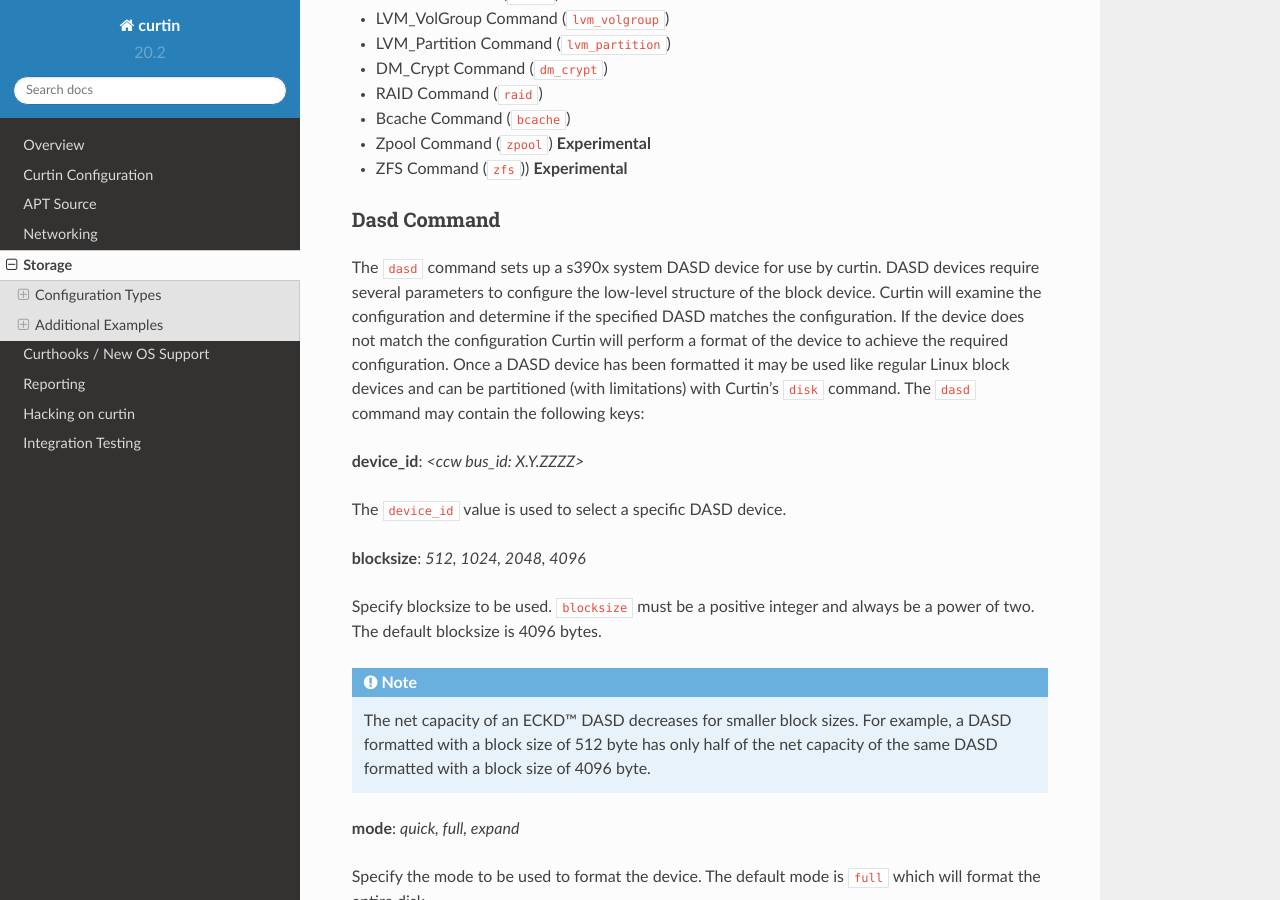
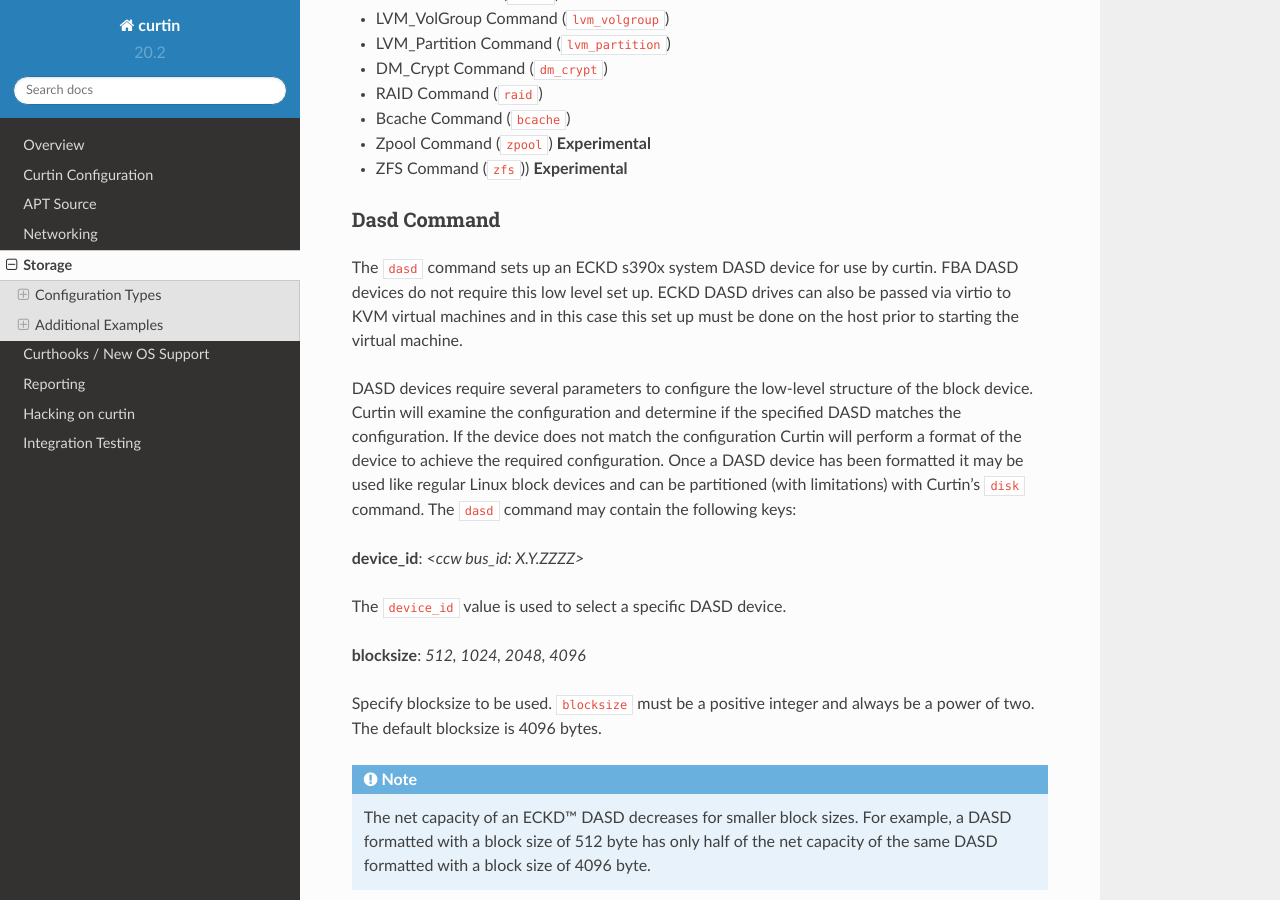
Before and after one commit to canonical/curtin, a Sphinx documentation site: the page built from doc/topics/storage.rst, in a window 1280 px wide and 900 px high, scrolled down 1005 px. Built offline with Sphinx 7.4.7 and the Read the Docs theme 2.0.0, drawn with Linux system fonts in a browser that asks for light colours; some of the changed text lies outside the part shown.

Commit message:
storage_config: only produce type: dasd actions for ECKD dasds
this also attempts to improve the dasd documentation a bit

```diff
--- a/doc/topics/storage.rst
+++ b/doc/topics/storage.rst
@@ -55,14 +55,21 @@ commands include:
 
 Dasd Command
 ~~~~~~~~~~~~
-The ``dasd`` command sets up a s390x system DASD device for use by curtin.
-DASD devices require several parameters to configure the low-level structure
-of the block device.  Curtin will examine the configuration and determine if
-the specified DASD matches the configuration.  If the device does not match
-the configuration Curtin will perform a format of the device to achieve the
-required configuration.  Once a DASD device has been formatted it may be used
-like regular Linux block devices and can be partitioned (with limitations)
-with Curtin's ``disk`` command.  The ``dasd`` command may contain the following
+
+The ``dasd`` command sets up an ECKD s390x system DASD device for use
+by curtin.  FBA DASD devices do not require this low level set
+up. ECKD DASD drives can also be passed via virtio to KVM virtual
+machines and in this case this set up must be done on the host prior
+to starting the virtual machine.
+
+DASD devices require several parameters to configure the low-level
+structure of the block device.  Curtin will examine the configuration
+and determine if the specified DASD matches the configuration.  If the
+device does not match the configuration Curtin will perform a format
+of the device to achieve the required configuration.  Once a DASD
+device has been formatted it may be used like regular Linux block
+devices and can be partitioned (with limitations) with Curtin's
+``disk`` command.  The ``dasd`` command may contain the following
 keys:
 
 **device_id**: *<ccw bus_id: X.Y.ZZZZ>*
@@ -138,11 +145,12 @@ The disk command sets up disks for use by curtin. It can wipe the disks, create
 partition tables, or just verify that the disks exist with an existing partition
 table. A disk command may contain all or some of the following keys:
 
-**ptable**: *msdos, gpt*
+**ptable**: *msdos, gpt, vtoc*
 
 If the ``ptable`` key is present and a curtin will create an empty
-partition table of that type on the disk.  Curtin supports msdos and
-gpt partition tables.
+partition table of that type on the disk.  On almost all drives,
+curtin supports msdos and gpt partition tables; ECKD DASD drives on
+s390x mainframes can only use the "vtoc" partition table.
 
 **serial**: *<serial number>*
 
```
Also changed, not shown: 2 other files.
